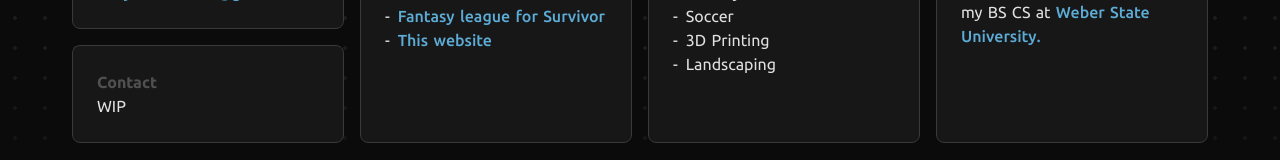
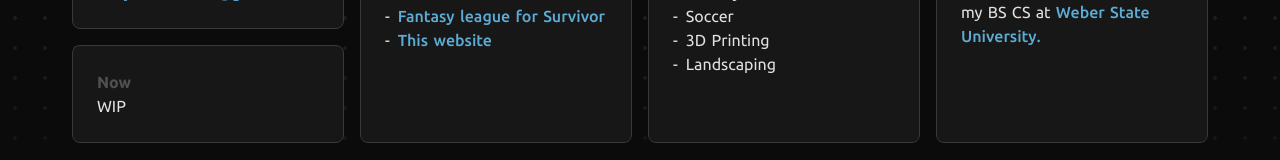
Before and after one commit to bcash8/Portfolio, a React (Vite) app in the folder web/: page / in a window 1280 px wide. Shown: the part 417-577 px from the top of the page. Built offline with nearby package versions, Linux system fonts and the light colour scheme.

Commit message:
Update Now.tsx

```diff
--- a/web/src/components/Overview/Now.tsx
+++ b/web/src/components/Overview/Now.tsx
@@ -1,7 +1,7 @@
 export function Now() {
   return (
     <>
-      <h2>Contact</h2>
+      <h2>Now</h2>
       <p>WIP</p>
     </>
   );
```
